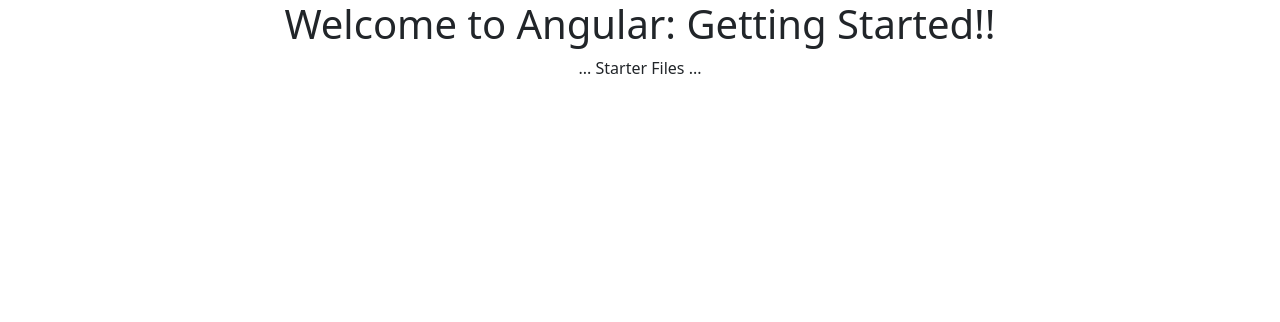
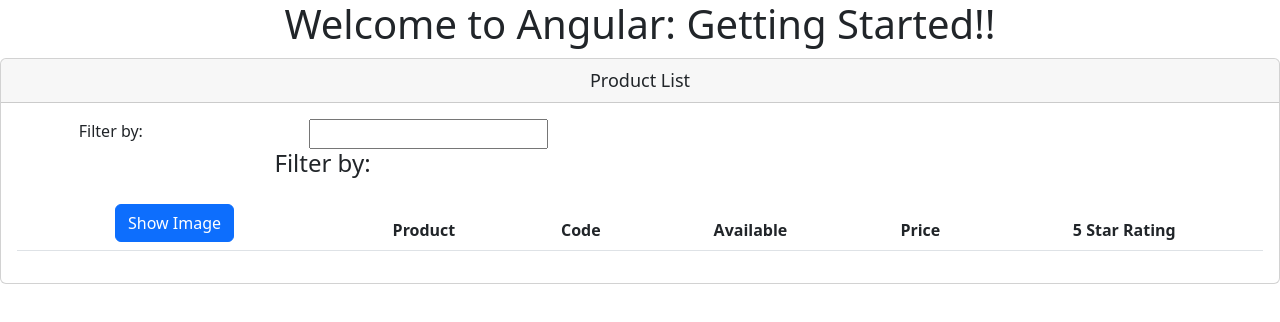
Before and after one commit to fraagu10/angular-practice-projects, an Angular app in the folder APM/: page / in a window 1280 px wide. Shown: the top 322 px of the page. Built offline with nearby package versions, Linux system fonts and the light colour scheme.

Commit message:
created product list skeleton

```diff
--- a/APM/src/app/app.component.html
+++ b/APM/src/app/app.component.html
@@ -2,5 +2,7 @@
   <h1>
     Welcome to {{title}}!!
   </h1>
-  ... Starter Files ...
+  <div>
+    <pm-products></pm-products>
+  </div>
 </div>
--- a/APM/src/app/app.module.ts
+++ b/APM/src/app/app.module.ts
@@ -2,10 +2,12 @@
 import { BrowserModule } from '@angular/platform-browser';
 
 import { AppComponent } from './app.component';
+import { ProductListComponent } from './products/product-list.component';
 
 @NgModule({
   declarations: [
-    AppComponent
+    AppComponent,
+    ProductListComponent
   ],
   imports: [
     BrowserModule
--- /dev/null
+++ b/APM/src/app/products/product-list.component.html
@@ -0,0 +1,42 @@
+<div class="card">
+  <div class="card-header">
+    Product List
+  </div>
+
+  <div class="card-body">
+    <div class="row">
+      <div class="col-md-2">Filter by:</div>
+      <div class="col-md-4">
+        <input type="text"/>
+      </div>
+    </div>
+    <div class="row">
+      <div class="col-md-6">
+        <h4>Filter by:</h4>
+      </div>
+    </div>
+    <div class="table-responsive">
+      <table class="table">
+        <thead>
+          <tr>
+            <th>
+              <button class="btn btn-primary">
+                Show Image
+              </button>
+            </th>
+            <th>Product</th>
+            <th>Code</th>
+            <th>Available</th>
+            <th>Price</th>
+            <th>5 Star Rating</th>
+          </tr>
+        </thead>
+        <tbody>
+
+        </tbody>
+      </table>
+    </div>
+
+  </div>
+
+</div>
```
Also changed, not shown: APM/src/app/products/product-list.component.ts (added, +10 -0 lines).
